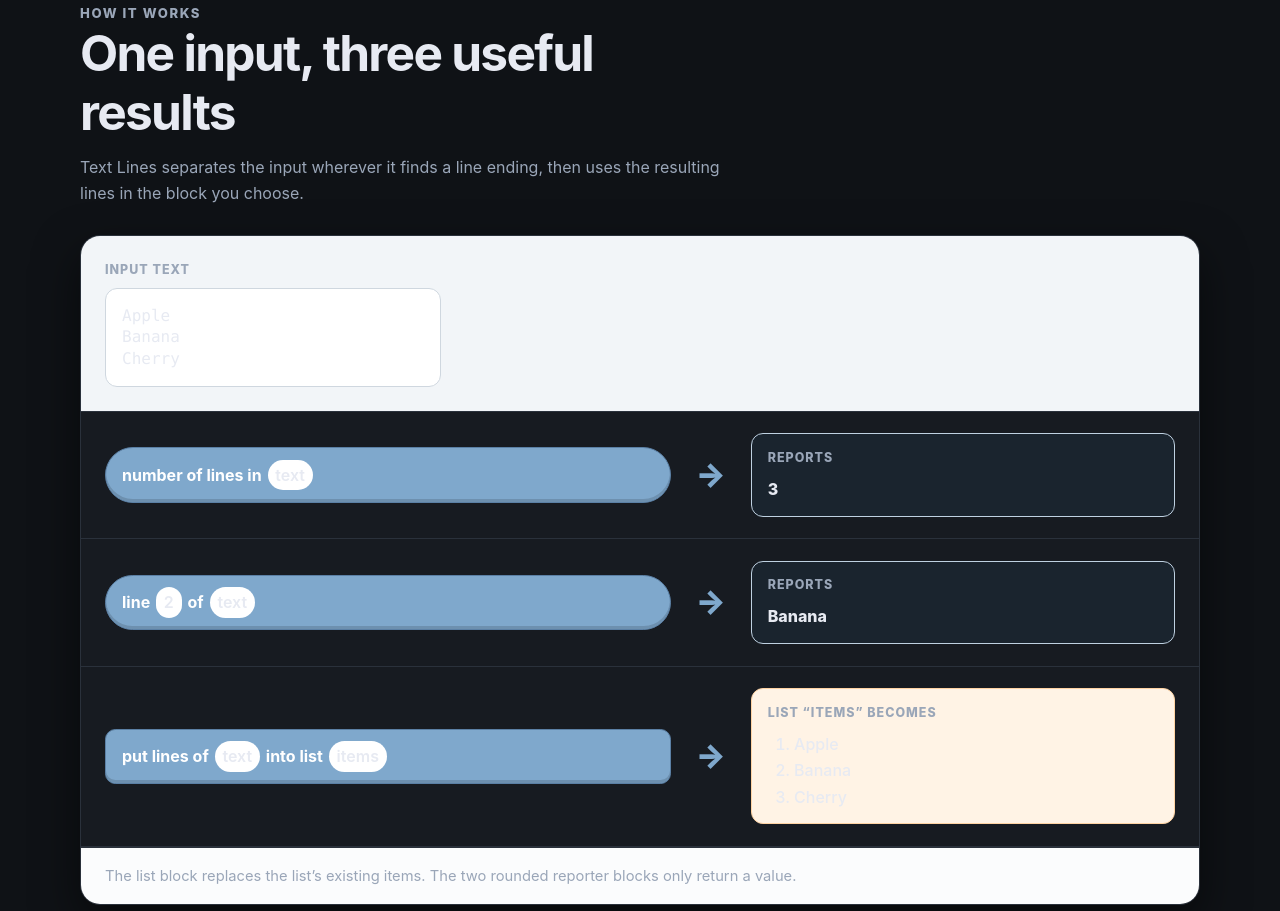
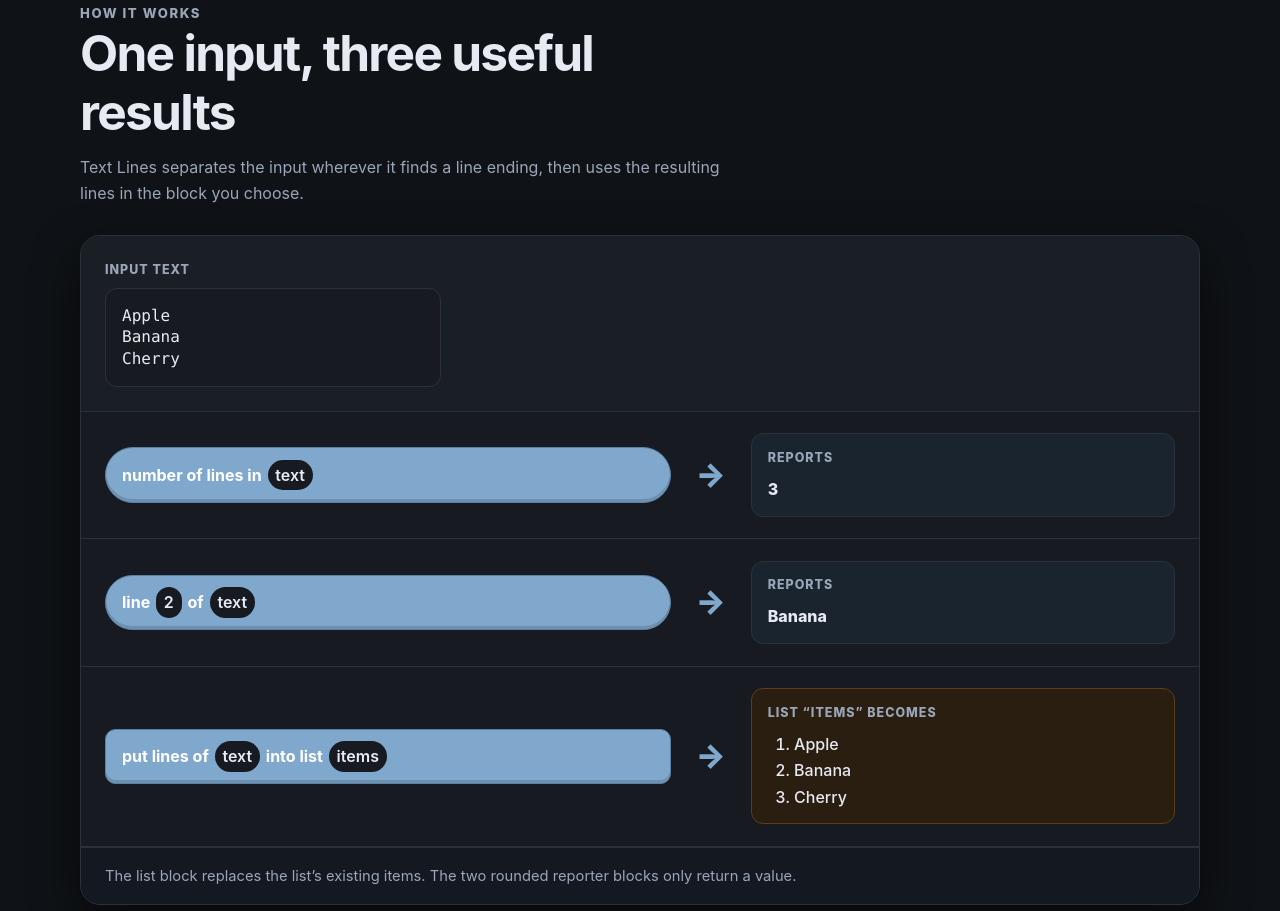
Before and after one commit to kubohiroya/turbowarp-text-lines, a website built with Vite: page docs/index.html in a window 1280 px wide. Shown: the part 1129-2040 px from the top of the page. Built offline with nearby package versions, Linux system fonts and the dark colour scheme.

Commit message:
fix(docs): follow the reader's colour scheme
The site was light-only, so a reader in dark mode got a bright white
page. The colours it already used are now custom properties,
redefined under a prefers-color-scheme media query, and
color-scheme: light dark lets the browser match form controls and
scrollbars too. The light rendering is unchanged.

Co-Authored-By: Claude Opus 5 <noreply@anthropic.com>

```diff
--- a/docs/assets/styles.css
+++ b/docs/assets/styles.css
@@ -499,3 +499,16 @@ h1 {
     --shadow:0 18px 45px rgba(0,0,0,.5);
   }
 }
+
+:root{color-scheme:light dark}
+@media (prefers-color-scheme:dark){
+  .site-header{border-bottom-color:rgba(42,49,59,.9);background:rgba(15,18,22,.92)}
+  .diagram-input{background:#1a1f26}
+  .text-sample{border-color:#2a313b;background:#171b21}
+  .argument{background:#171b21}
+  .result{border-color:#2a313b}
+  .list-result{border-color:#5a3d1a;background:#2a1e10}
+  .diagram figcaption{background:#141821}
+  .callout{background:#2a1e10}
+  .callout strong{color:#f0b26a}
+}
```
